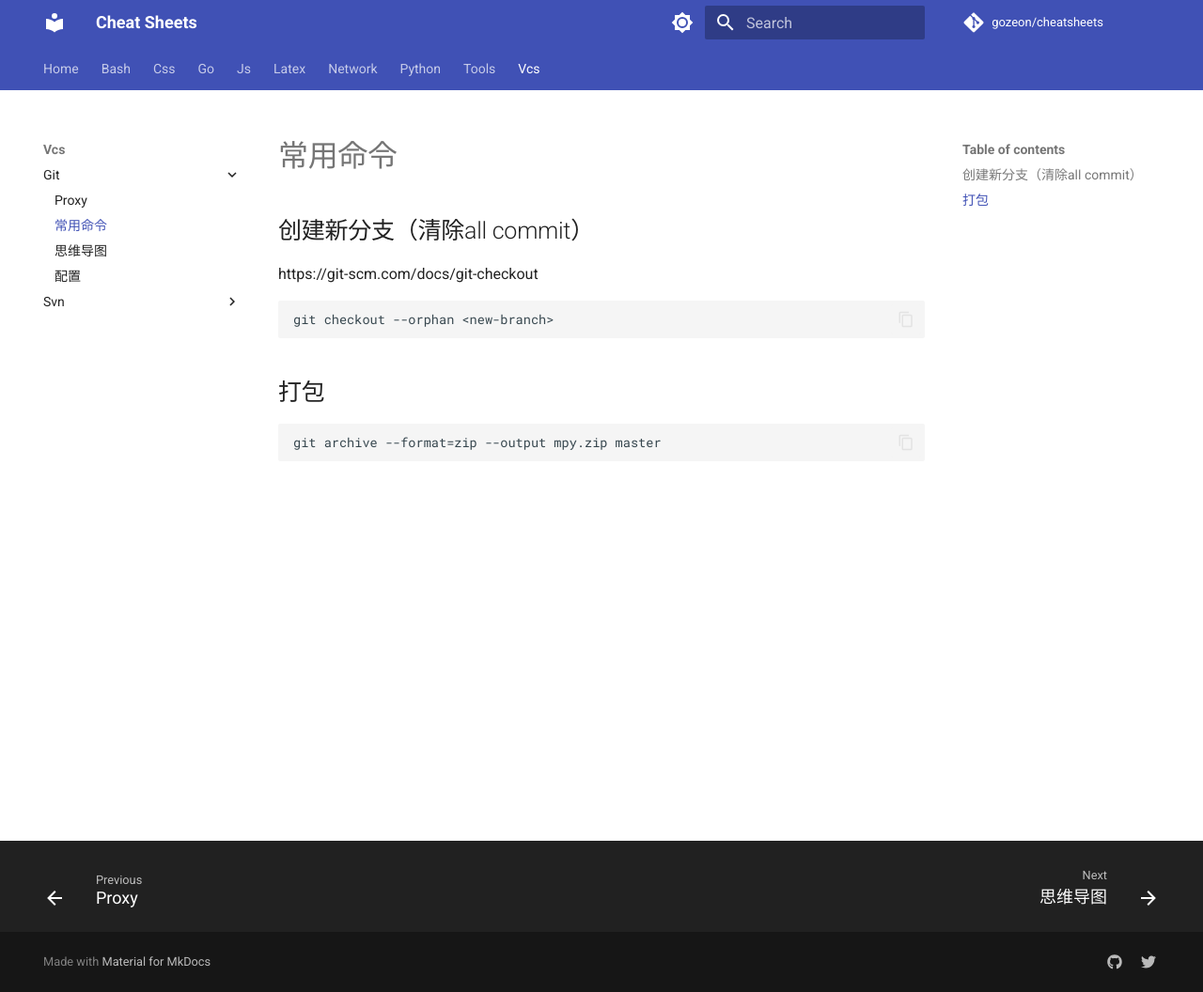
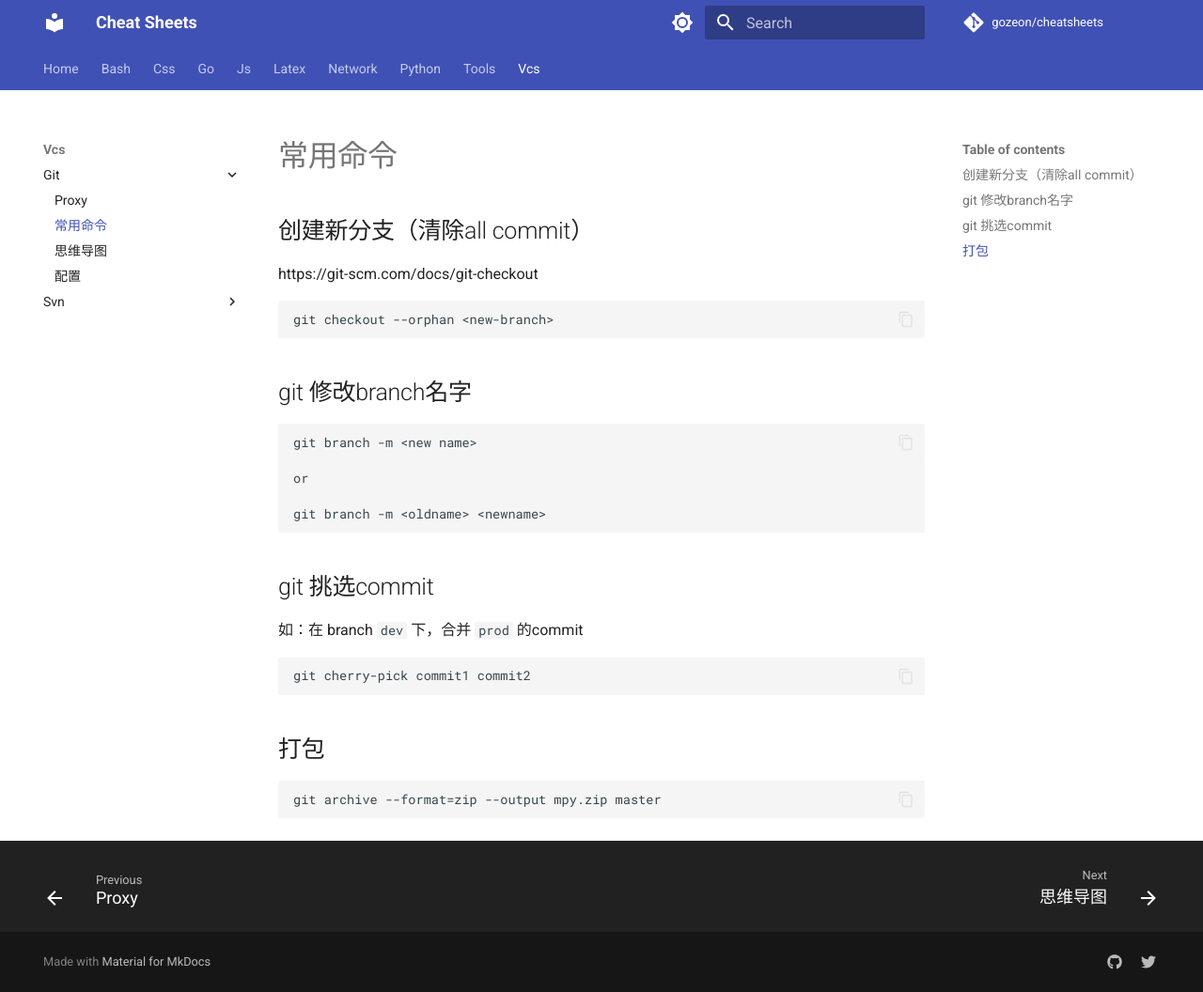
Before and after one commit to gozeon/cheatsheets, an MkDocs documentation site: the page built from docs/vcs/git/常用命令.md, in a window 1280 px wide and 1056 px high. Shown: the whole window at 94% size. Built offline with MkDocs 1.6.1 and Material for MkDocs 9.7.7, drawn with Linux system fonts in a browser that asks for light colours; comment, search, counter and statistics services are not loaded.

Commit message:
Update 常用命令.md

````diff
--- a/docs/vcs/git/常用命令.md
+++ b/docs/vcs/git/常用命令.md
@@ -9,6 +9,24 @@ https://git-scm.com/docs/git-checkout
 git checkout --orphan <new-branch>
 ```
 
+## git 修改branch名字
+
+```git
+git branch -m <new name>
+
+or
+
+git branch -m <oldname> <newname>
+```
+
+## git 挑选commit
+
+如：在 branch `dev` 下，合并 `prod` 的commit
+
+```git
+git cherry-pick commit1 commit2
+```
+
 ## 打包
 
 ```git
````
